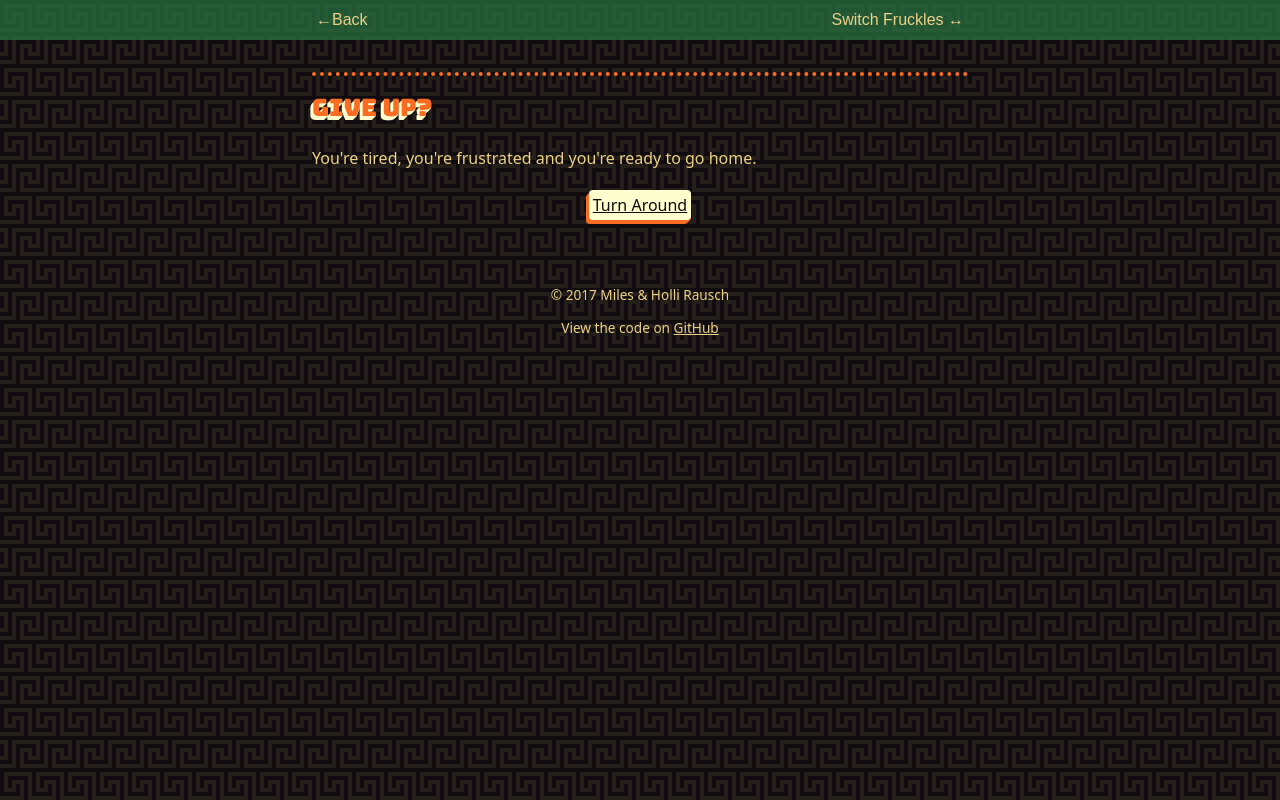
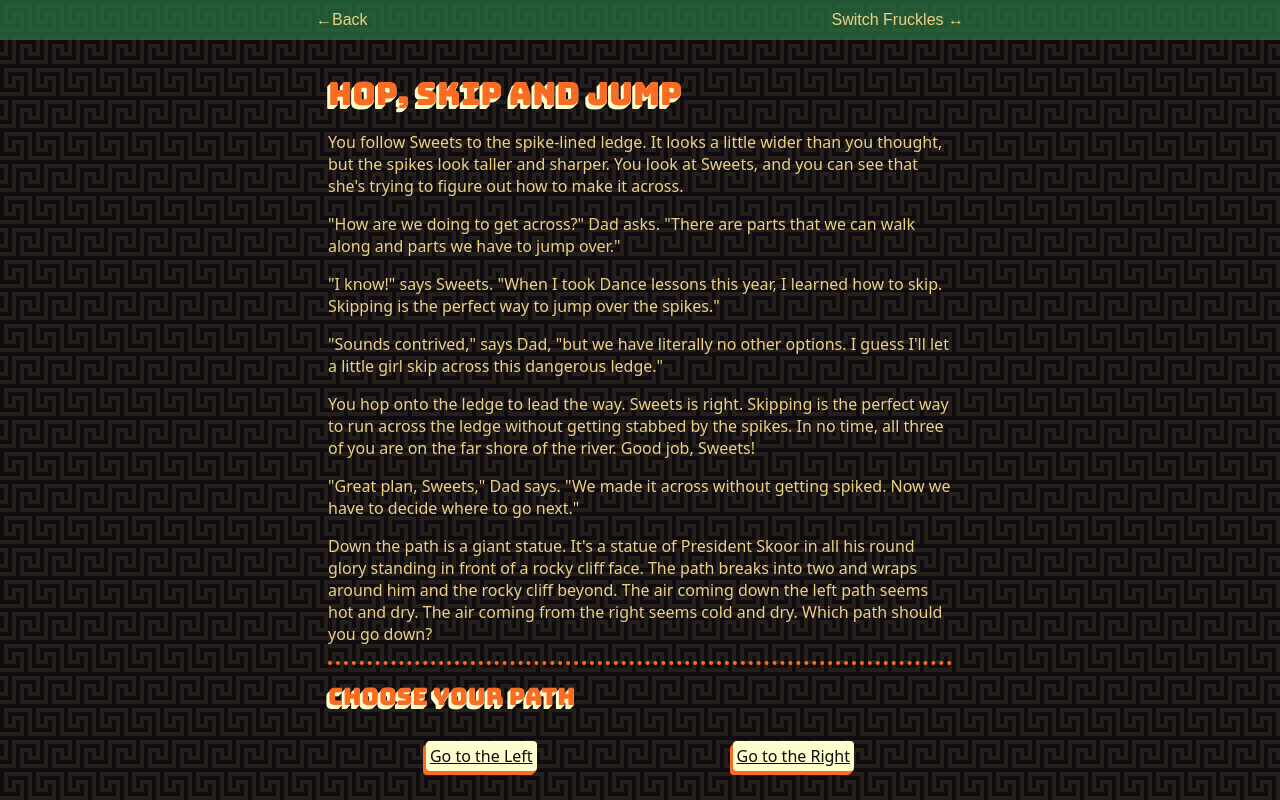
Before and after one commit to awayken/2017-christmas-card, a Nuxt app: page /hop-skip-and-jump in a window 1280 px wide. Both pictures are taken after a click on the button "Switch Fruckles". Shown: the top 800 px of the page. Built offline with nearby package versions, Linux system fonts and the light colour scheme.

Commit message:
Add "Hop, Skip and Jump"

```diff
--- a/pages/cross-the-river.vue
+++ /dev/null
@@ -1,38 +0,0 @@
-<template>
-  <section class="container">
-    <story title="Sure Footed">
-      <div v-if="$store.state.readingLevel === 'old'">
-        <p></p>
-      </div>
-      <div v-else>
-      </div>
-
-      <Chooser title="Choose Your Path">
-        <nav slot="choices" class="chooser__choices">
-          <nuxt-link to="/" class="chooser__choice chooser__choice-target">
-            Choice 1
-          </nuxt-link>
-          <nuxt-link to="/" class="chooser__choice chooser__choice-target">
-            Choice 2
-          </nuxt-link>
-        </nav>
-      </Chooser>
-    </story>
-  </section>
-</template>
-
-<script>
-  import Story from '~/components/Story.vue'
-  import Chooser from '~/components/Chooser.vue'
-
-  export default {
-    components: {
-      Story,
-      Chooser
-    }
-  }
-</script>
-
-<style scoped>
-  /* Special page styling */
-</style>
--- a/pages/dad-and-sweets.vue
+++ b/pages/dad-and-sweets.vue
@@ -12,7 +12,8 @@
         <p>"I'll see how deep it is," Dad says. He gets down on all fours on the shore and reaches a hand into the current. "Hmm... Seems pretty-"</p>
         <p>Dad slips off the shore and into the water. He is gone but just for a moment. Then he bobs back up and scrambles onto land.</p>
         <p>"Okay. Way too deep. We should head back. I thought this would be fun, but we can really get hurt out here."</p>
-        <p>"No, Dad! We can win! We just need to keep going!" says Sweets. "There must be a way across."</p>
+        <p>"What about that?" Sweets asks. She points to a thin ledge of stone with spikes coming out of it. "We can win, Dad! We just need to keep going!" says Sweets. "We can cross over there!"</p>
+        <p>Sweets turns to you. "What do you think Fruckles?" It looks sharp and dangerous to you, but you really want to win the grand prize. What do you choose?</p>
       </div>
       <div v-else>
         <p>You choose Dad and Sweets. Sweets gives you a big hug.</p>
@@ -24,13 +25,11 @@
       </div>
 
       <Chooser title="Choose Your Path">
-        <p v-if="$store.state.readingLevel === 'old'">Sweets turns to you. "What do you think Fruckles?"</p>
-
         <nav slot="choices" class="chooser__choices">
           <nuxt-link to="/turn-around" class="chooser__choice chooser__choice-target">
             Turn Around
           </nuxt-link>
-          <nuxt-link to="/cross-the-river" class="chooser__choice chooser__choice-target">
+          <nuxt-link to="/hop-skip-and-jump" class="chooser__choice chooser__choice-target">
             Cross the River
           </nuxt-link>
         </nav>
--- /dev/null
+++ b/pages/hop-skip-and-jump.vue
@@ -0,0 +1,48 @@
+<template>
+  <section class="container">
+    <story title="Hop, Skip and Jump">
+      <div v-if="$store.state.readingLevel === 'old'">
+        <p>You follow Sweets to the spike-lined ledge. It looks a little wider than you thought, but the spikes look taller and sharper. You look at Sweets, and you can see that she's trying to figure out how to make it across.</p>
+        <p>"How are we doing to get across?" Dad asks. "There are parts that we can walk along and parts we have to jump over."</p>
+        <p>"I know!" says Sweets. "When I took Dance lessons this year, I learned how to skip. Skipping is the perfect way to jump over the spikes."</p>
+        <p>"Sounds contrived," says Dad, "but we have literally no other options. I guess I'll let a little girl skip across this dangerous ledge."</p>
+        <p>You hop onto the ledge to lead the way. Sweets is right. Skipping is the perfect way to run across the ledge without getting stabbed by the spikes. In no time, all three of you are on the far shore of the river. Good job, Sweets!</p>
+        <p>"Great plan, Sweets," Dad says. "We made it across without getting spiked. Now we have to decide where to go next."</p>
+        <p>Down the path is a giant statue. It's a statue of President Skoor in all his round glory standing in front of a rocky cliff face. The path breaks into two and wraps around him and the rocky cliff beyond. The air coming down the left path seems hot and dry. The air coming from the right seems cold and dry. Which path should you go down?</p>
+      </div>
+      <div v-else>
+        <p>You are scared to go across the spikes. You trust Sweets. She learned how to skip in Dance this year. She shows you how to skip across.</p>
+        <p>It is fun to skip. Everyone skips across. It works! Good job, Sweets!</p>
+        <p>On the other side of the river is a big statue of President Skoor. There are two paths around the statue. The left one feels hot. The right one feels cold.</p>
+        <p>Which way do you want to go?</p>
+      </div>
+
+      <Chooser title="Choose Your Path">
+        <nav slot="choices" class="chooser__choices">
+          <nuxt-link to="/desert-please" class="chooser__choice chooser__choice-target">
+            Go to the Left
+          </nuxt-link>
+          <nuxt-link to="/ice-ice-baby" class="chooser__choice chooser__choice-target">
+            Go to the Right
+          </nuxt-link>
+        </nav>
+      </Chooser>
+    </story>
+  </section>
+</template>
+
+<script>
+  import Story from '~/components/Story.vue'
+  import Chooser from '~/components/Chooser.vue'
+
+  export default {
+    components: {
+      Story,
+      Chooser
+    }
+  }
+</script>
+
+<style scoped>
+  /* Special page styling */
+</style>
```
Also changed, not shown: 1 other file (tests, documents, lock files or other folders).
